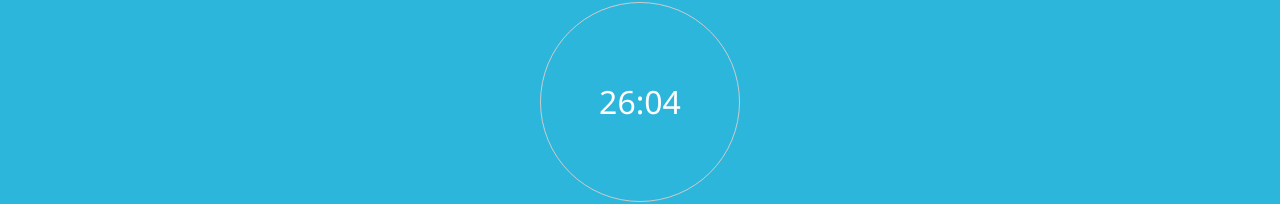
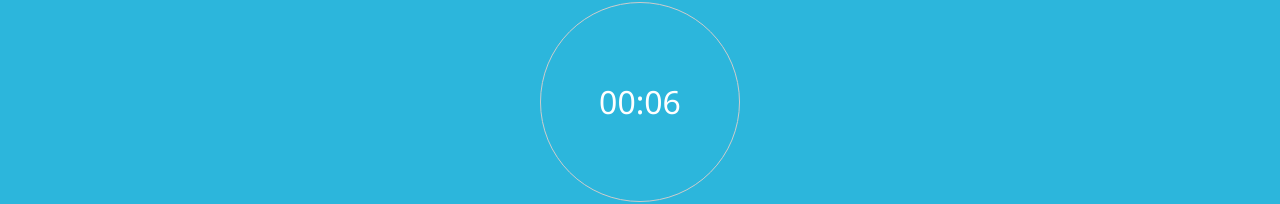
Before and after one commit to Rykasa/pomodoro-timer, a React (Vite) app: page / in a window 1280 px wide. Shown: the part 250-454 px from the top of the page. Built offline with nearby package versions, Linux system fonts and the light colour scheme.

Commit message:
add countdown

```diff
--- a/src/App.tsx
+++ b/src/App.tsx
@@ -1,12 +1,14 @@
 import { FiClock, FiX, FiPlay, FiPause } from 'react-icons/fi'
+import { Countdown } from './components/Countdown'
 import { Header } from './components/Header'
 import { Timer } from './components/Timer'
+import { CountdownProvider } from './contexts/countdownContext'
 
 export function App() {
   return(
-    <div>
+    <CountdownProvider>
       <Header />
       <Timer />
-    </div>
+    </CountdownProvider>
   )
 }
--- /dev/null
+++ b/src/components/Countdown/index.tsx
@@ -0,0 +1,24 @@
+import { useCountdown } from '../../hooks/useCountdown'
+import * as C from './styles'
+
+export function Countdown(){
+
+  const { minutes, seconds} = useCountdown()
+
+  const [minuteLeft, minuteRight] = String(minutes).padStart(2, '0').split('')
+  const [secondLeft, secondRight] = String(seconds).padStart(2, '0').split('')
+
+  return(
+      <C.Container>
+        <C.MinutesWrap>
+          <C.Minute>{minuteLeft}</C.Minute>
+          <C.Minute>{minuteRight}</C.Minute>
+        </C.MinutesWrap>
+        <C.Divisor>:</C.Divisor>
+        <C.SecondsWrap>
+          <C.Second>{secondLeft}</C.Second>
+          <C.Second>{secondRight}</C.Second>
+        </C.SecondsWrap>
+      </C.Container>
+  )
+}
--- /dev/null
+++ b/src/components/Countdown/styles.ts
@@ -0,0 +1,17 @@
+import styled from "styled-components";
+
+export const Container = styled.div`
+  display: flex;
+  align-items: center;
+  justify-content: center;
+`;
+
+export const MinutesWrap = styled.div``;
+
+export const Minute = styled.span``;
+
+export const Divisor = styled.span``;
+
+export const SecondsWrap = styled.div``;
+
+export const Second = styled.span``;
--- a/src/components/Timer/index.tsx
+++ b/src/components/Timer/index.tsx
@@ -1,4 +1,5 @@
 import { FiPlay, FiX } from "react-icons/fi"
+import { Countdown } from "../Countdown";
 import * as C from './styles';
 
 export function Timer(){
@@ -7,7 +8,9 @@ export function Timer(){
           <C.TimerHeading>Timer</C.TimerHeading>
           <C.TimeWrapper>
             <C.ProgressBar />
-            <C.Countdown>26:04</C.Countdown>
+            <C.Countdown>
+              <Countdown />
+            </C.Countdown>
           </C.TimeWrapper>
         <C.BtnContainer>
           <C.Button>
--- a/src/components/Timer/styles.ts
+++ b/src/components/Timer/styles.ts
@@ -38,6 +38,7 @@ export const ProgressBar = styled.div`
 
 export const Countdown = styled.span`
   color: #fff;
+  z-index: 10;
 `;
 
 export const BtnContainer = styled.div`
--- /dev/null
+++ b/src/contexts/CountdownContext.tsx
@@ -0,0 +1,41 @@
+import { useEffect, useState, createContext, ReactNode } from "react"
+
+interface CountdownProviderProps {
+  children: ReactNode;
+}
+
+interface CountdownContextData {
+  isActive: boolean;
+  minutes: number;
+  seconds: number;
+  startCountdown: () => void;
+}
+
+export const CountdownContext = createContext({} as CountdownContextData)
+
+export function CountdownProvider({children}: CountdownProviderProps){
+  const [time, setTime] = useState(0.1 * 60)
+  const [isActive, setIsActive] = useState(false)
+
+  useEffect(()=>{
+    if(isActive && time > 0){
+      setTimeout(() =>{
+        setTime(time - 1)
+      }, 1000)
+    }
+  }, [isActive, time])
+
+  function startCountdown(){
+    setIsActive(true)
+  }
+
+  const minutes = Math.floor(time / 60)
+  const seconds = time % 60
+
+
+  return(
+    <CountdownContext.Provider value={{ isActive, minutes, seconds, startCountdown }}>
+      {children}
+    </CountdownContext.Provider>
+  )
+}
--- /dev/null
+++ b/src/hooks/useCountdown.ts
@@ -0,0 +1,8 @@
+import { useContext } from 'react'
+import { CountdownContext } from '../contexts/countdownContext'
+
+export function useCountdown(){
+  const context = useContext(CountdownContext)
+
+  return context
+}
```
